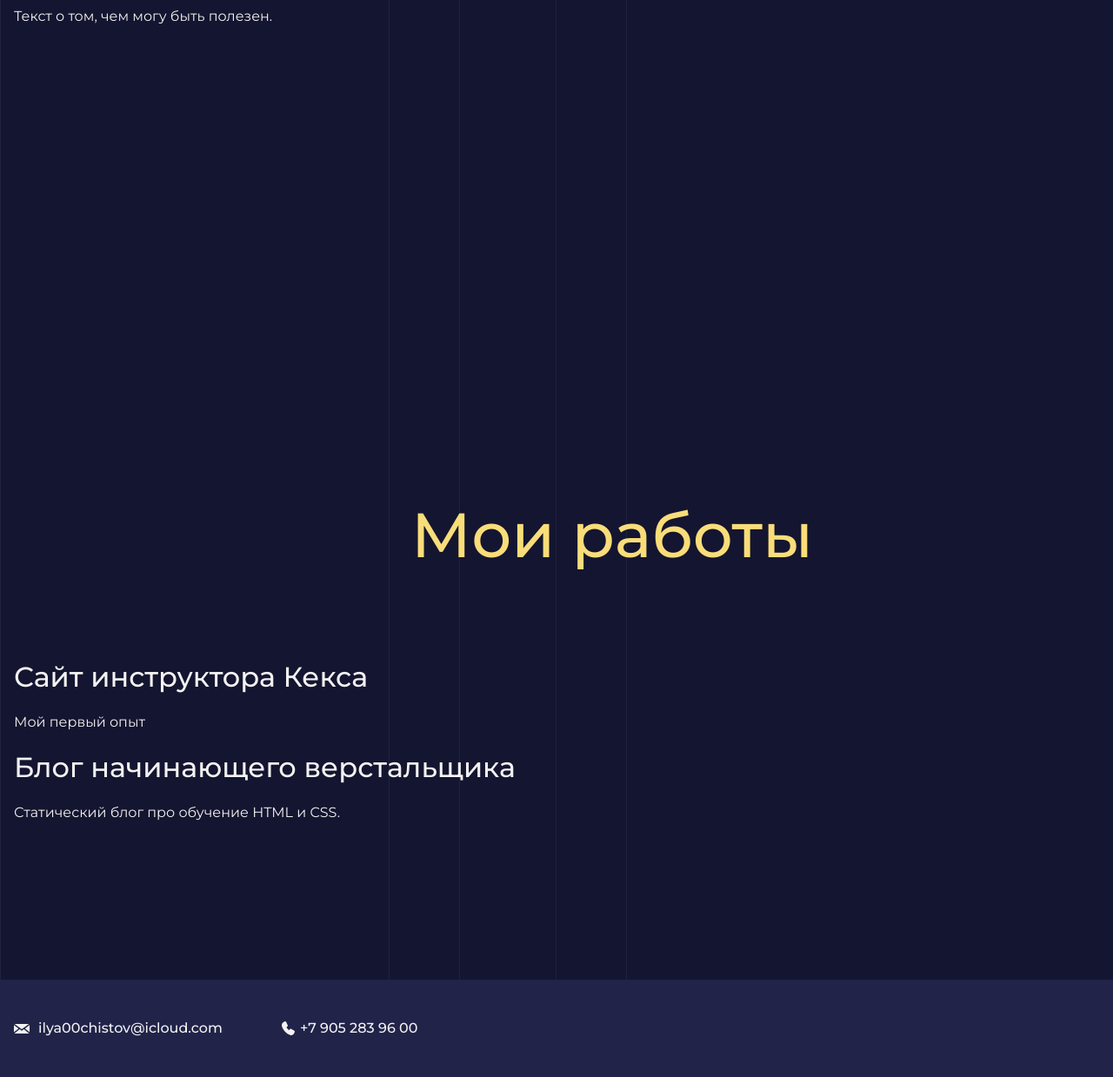
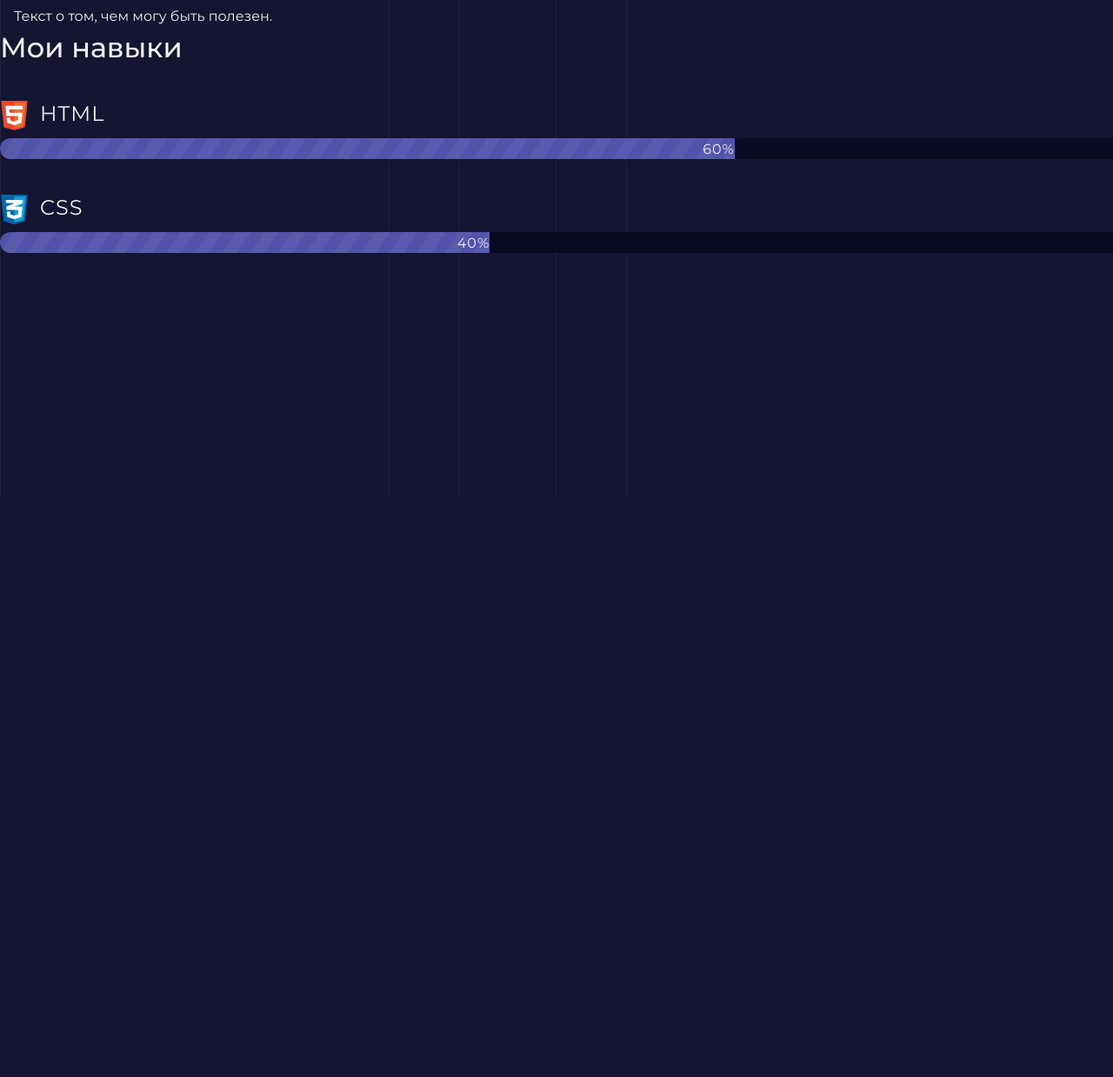
Before and after one commit to ilya0012/Portfolio, a plain HTML site: page index.html in a window 1280 px wide. Shown: the part 1711-2950 px from the top of the page at 87% size. After the commit the page ends 2282 px from the top, so only its background shows below. Drawn offline with Linux system fonts and the light colour scheme.

Commit message:
Add files via upload

```diff
--- a/index.html
+++ b/index.html
@@ -33,28 +33,14 @@
       <h3>Чем могу быть полезен</h3>
       <p>Текст о том, чем могу быть полезен.</p>
       </div>
-    </section>
 
-    <section class="portfolio">
-      <div class="container">
-      <h2 class="subheading">Мои работы</h2>
-      <figure class="project-image">
-        <img src="files/project.jpg" width="928" height="536" alt="Cайт инструктора Кекса">
-        <a class="button" href="source/project/index.html">Открыть страницу</a>
-      </figure>
-      <h3>Сайт инструктора Кекса</h3>
-      <p>Мой первый опыт</p>
-
-      <h3>Блог начинающего верстальщика</h3>
-      <p>Статический блог про обучение HTML и CSS.</p>
+      <div class="skills">
+        <h3>Мои навыки</h3>
+        <dl class="skills-list">
+          <dt class="skill-html">HTML</dt>
+          <dd class="level"><div style="width: 60%;">60%</div></dd>
+          <dt class="skill-css">CSS</dt>
+          <dd class="level"><div style="width: 40%;">40%</div></dd>
+        </dl>
       </div>
-    </section>
-
-    <footer class="page-footer">
-  <div class="container">
-    <a class="footer-email" href="mailto:ilya00chistov@icloud.com">ilya00chistov@icloud.com</a>
-    <a class="footer-phone" href="tel:+79052839600">+7 905 283 96 00</a>
-  </div>
-    </footer>
-  </body>
 </html>
```
